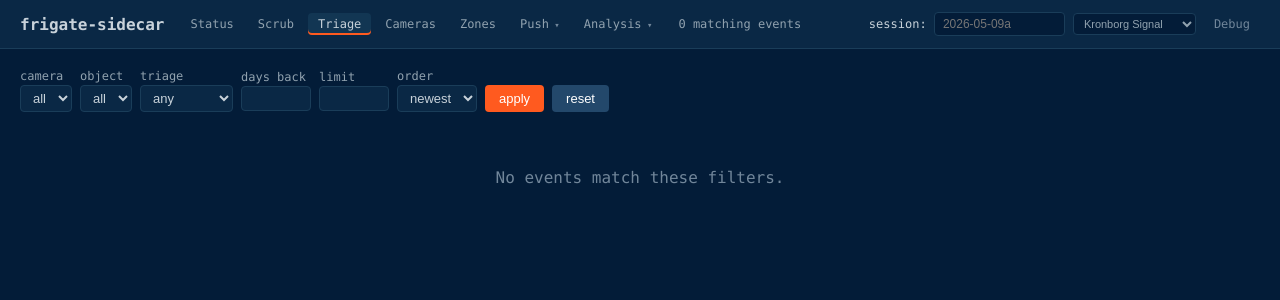
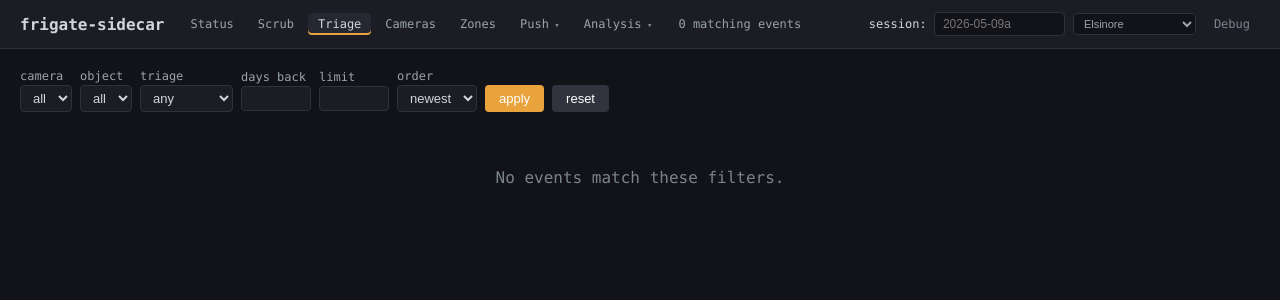
Before and after one commit to helicopterrun/frigate-sidecar, a FastAPI app: template src/frigate_sidecar/templates/list.html in a window 1280 px wide. Shown: the top 300 px of the page. Run offline with FastAPI, Linux system fonts and the light colour scheme; the template is opened without the code that fills it, so the values that code supplies are empty; some libraries are stand-ins or nearby versions.

Commit message:
Web UI: Elsinore palette becomes the default theme
Matches the app's new default. :root now carries the graphite + amber
Elsinore values; Kronborg Signal moves to data-theme="kronborg-signal".
theme.js migrates a previously saved "elsinore" selection to the new
default so the picker doesn't show a stale value; shared status/lane
colors unchanged.

Co-Authored-By: Claude Fable 5 <noreply@anthropic.com>
Claude-Session: https://claude.ai/code/session_0116uToaqUzbmbMZrdpYiz6v

```diff
--- a/src/frigate_sidecar/static/css/triage.css
+++ b/src/frigate_sidecar/static/css/triage.css
@@ -7,21 +7,22 @@
    Theme is picked via data-theme on <html> (static/js/theme.js). */
 :root {
   color-scheme: dark;
-  /* Kronborg Signal -- the brand default (matches the app icon). */
-  --panel: #031C38;          /* page background */
-  --surface: #0A2845;        /* cards, header, tables */
-  --surface-2: #123653;      /* hover states, secondary panels */
-  --stroke: #1A3D59;         /* borders */
-  --stroke-soft: #12314A;    /* soft row separators */
-  --deep: #02141F;           /* media wells, map background */
-  --text: #C8D2DA;
-  --muted: #91A2AF;
-  --muted-2: #71869A;
-  --muted-3: #53687C;
-  --accent: #FF5A1F;         /* controlTint */
-  --accent-2: #FF6B2C;       /* reelAccent (hover/secondary accent) */
-  --btn-neutral: #23486B;
-  --btn-neutral-hover: #2E567C;
+  /* Elsinore -- the default palette (graphite + amber), matching the app's
+     default since 2026-08-15. */
+  --panel: #121318;          /* page background */
+  --surface: #1C1D24;        /* cards, header, tables */
+  --surface-2: #262831;      /* hover states, secondary panels */
+  --stroke: #30323B;         /* borders */
+  --stroke-soft: #23252D;    /* soft row separators */
+  --deep: #0B0C10;           /* media wells, map background */
+  --text: #D1D5DB;
+  --muted: #9AA3AB;
+  --muted-2: #7B838C;
+  --muted-3: #5C646D;
+  --accent: #E8A33D;         /* controlTint */
+  --accent-2: #F1B24D;       /* reelAccent (hover/secondary accent) */
+  --btn-neutral: #31333E;
+  --btn-neutral-hover: #3C3F4C;
   /* Shared semantic roles (identical in every app theme). */
   --live: #FF5D57;
   --gap-c: #765B4C;
@@ -39,12 +40,13 @@
   --info: #93C5FD;    --info-bg: #1E40AF;   --info-text: #BFDBFE;
   --font-mono: ui-monospace, "SF Mono", Menlo, Consolas, monospace;
 }
-:root[data-theme="elsinore"] {
-  --panel: #121318; --surface: #1C1D24; --surface-2: #262831;
-  --stroke: #30323B; --stroke-soft: #23252D; --deep: #0B0C10;
-  --text: #D1D5DB; --muted: #9AA3AB; --muted-2: #7B838C; --muted-3: #5C646D;
-  --accent: #E8A33D; --accent-2: #F1B24D;
-  --btn-neutral: #31333E; --btn-neutral-hover: #3C3F4C;
+:root[data-theme="kronborg-signal"] {
+  /* The icon-matched navy + orange, formerly the default. */
+  --panel: #031C38; --surface: #0A2845; --surface-2: #123653;
+  --stroke: #1A3D59; --stroke-soft: #12314A; --deep: #02141F;
+  --text: #C8D2DA; --muted: #91A2AF; --muted-2: #71869A; --muted-3: #53687C;
+  --accent: #FF5A1F; --accent-2: #FF6B2C;
+  --btn-neutral: #23486B; --btn-neutral-hover: #2E567C;
 }
 :root[data-theme="moss-terracotta"] {
   --panel: #1D2920; --surface: #27362A; --surface-2: #324535;
--- a/src/frigate_sidecar/static/js/theme.js
+++ b/src/frigate_sidecar/static/js/theme.js
@@ -6,6 +6,12 @@
   var KEY = "sidecar.theme";
   var picker = document.getElementById("theme-picker");
   if (!picker) return;
+  // Elsinore became the default (value "") on 2026-08-15; migrate the old
+  // explicit selection so the picker doesn't show a stale unknown value.
+  if (localStorage.getItem(KEY) === "elsinore") {
+    localStorage.removeItem(KEY);
+    document.documentElement.removeAttribute("data-theme");
+  }
   picker.value = localStorage.getItem(KEY) || "";
   picker.addEventListener("change", function () {
     if (picker.value) {
--- a/src/frigate_sidecar/templates/_header.html
+++ b/src/frigate_sidecar/templates/_header.html
@@ -44,8 +44,8 @@
   <span class="header-right">
     {% if _active == 'triage' %}<span class="session">session: <input id="session" type="text" placeholder="2026-05-09a" size="14"></span>{% endif %}
     <select id="theme-picker" class="theme-picker" title="Theme" aria-label="Theme">
-      <option value="">Kronborg Signal</option>
-      <option value="elsinore">Elsinore</option>
+      <option value="">Elsinore</option>
+      <option value="kronborg-signal">Kronborg Signal</option>
       <option value="moss-terracotta">Moss &amp; Terracotta</option>
       <option value="oresund-harbor">Øresund Harbor</option>
       <option value="midnight-fjord">Midnight Fjord</option>
```
